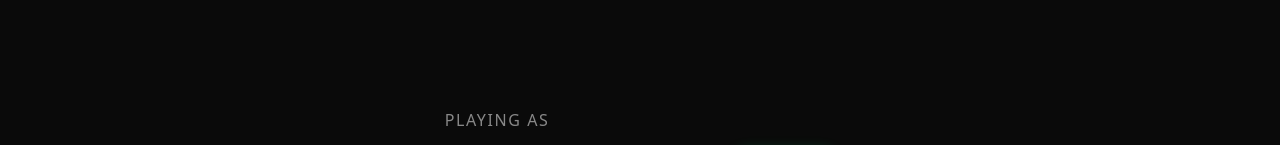
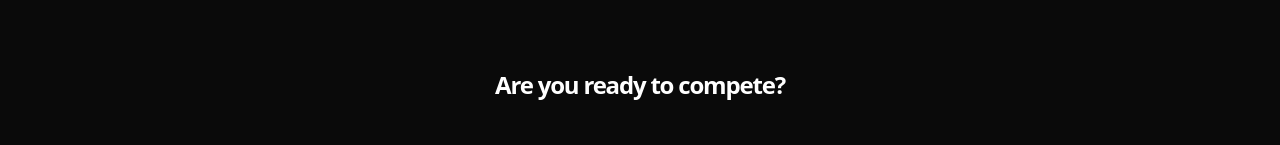
Before and after one commit to msb090219/The-Ultimate-Staring-Contest, a Svelte app: page / in a window 1280 px wide. Both pictures are taken after a click on the button "Start Playing". Shown: the part 153-298 px from the top of the page. Built offline with nearby package versions, Linux system fonts and the light colour scheme; no server answers; the database is empty.

Commit message:
Add small header to landing page

```diff
--- a/src/components/start/StartScreen.svelte
+++ b/src/components/start/StartScreen.svelte
@@ -72,6 +72,11 @@
 
   <div class="content" class:calibration-mode={showCalibration}>
     {#if !showCalibration}
+      <!-- Small header -->
+      <div class="page-header">
+        <h2>Are you ready to compete?</h2>
+      </div>
+
       <!-- Player controls above leaderboard -->
       <div class="player-section">
         <div class="player-controls-wrapper">
@@ -114,6 +119,17 @@
 
   .content.calibration-mode {
     padding-top: 2rem;
+  }
+
+  .page-header {
+    text-align: center;
+  }
+
+  .page-header h2 {
+    font-size: 1.5rem;
+    font-weight: 600;
+    color: #fff;
+    margin: 0;
   }
 
   .player-section {
```
